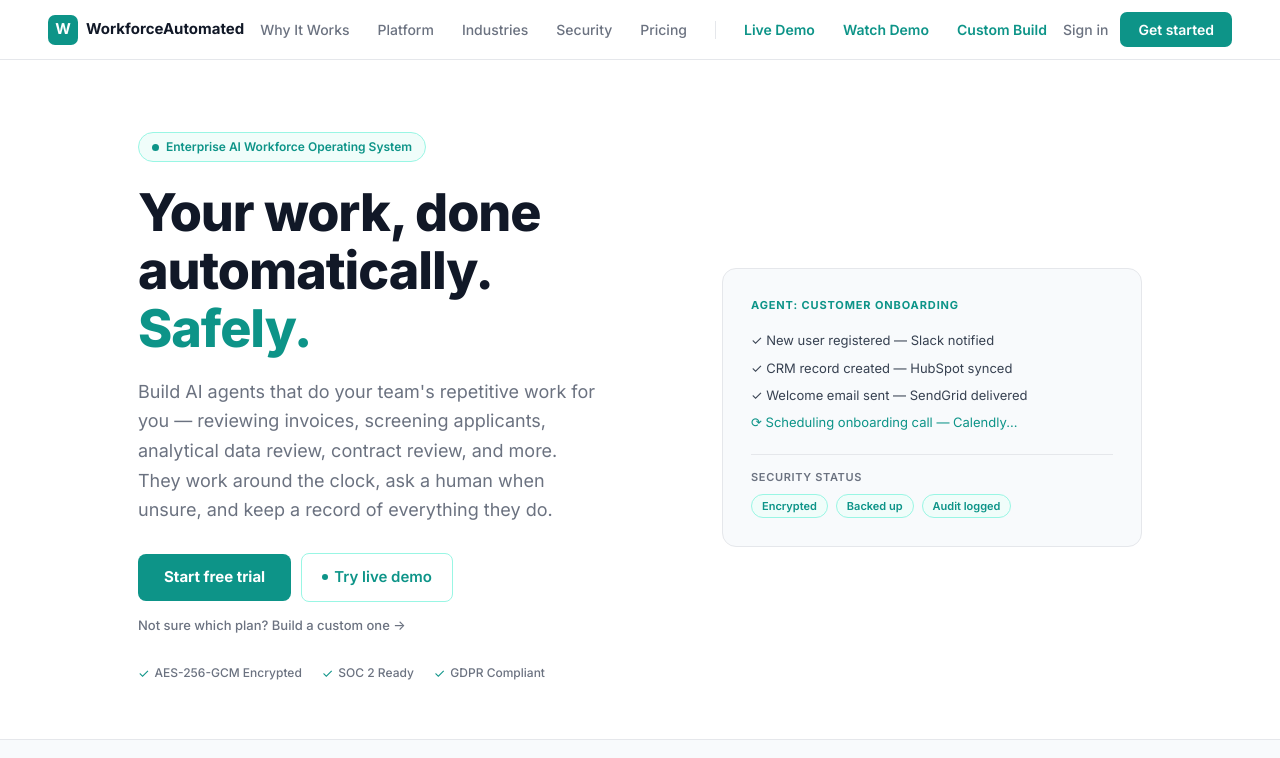
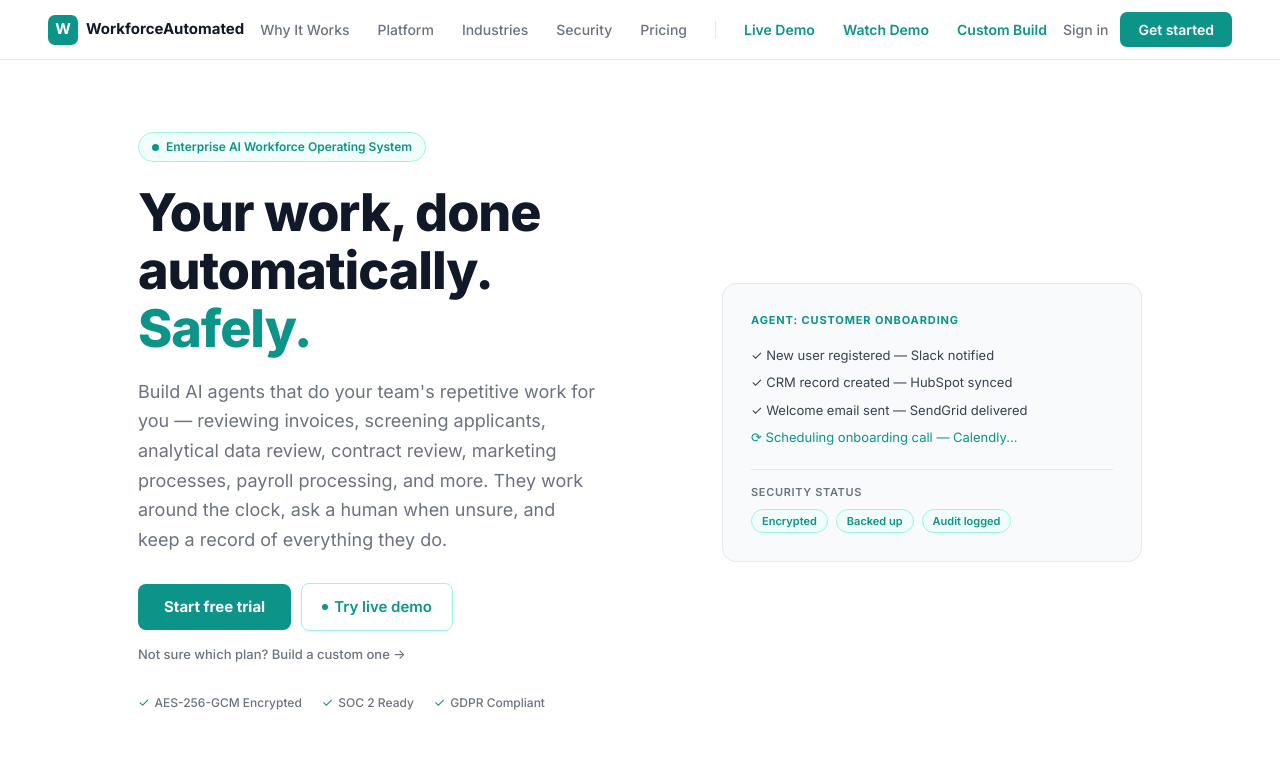
Before and after one commit to jeaninek74/workforceautomated, a React (Vite) app in the folder frontend/: page / in a window 1280 px wide. Shown: the top 758 px of the page. Built offline with nearby package versions, Linux system fonts and the light colour scheme; no server answers.

Commit message:
Add marketing processes and payroll processing to hero subtext examples

```diff
--- a/frontend/src/pages/Landing.tsx
+++ b/frontend/src/pages/Landing.tsx
@@ -174,7 +174,7 @@ export default function Landing() {
             <span style={{ color: TEAL }}>Safely.</span>
           </h1>
           <p style={{ fontSize: 18, color: GRAY_TEXT, lineHeight: 1.65, margin: "0 0 28px", maxWidth: 460 }}>
-            Build AI agents that do your team's repetitive work for you — reviewing invoices, screening applicants, analytical data review, contract review, and more. They work around the clock, ask a human when unsure, and keep a record of everything they do.
+            Build AI agents that do your team's repetitive work for you — reviewing invoices, screening applicants, analytical data review, contract review, marketing processes, payroll processing, and more. They work around the clock, ask a human when unsure, and keep a record of everything they do.
           </p>
           <div style={{ display: "flex", gap: 10, alignItems: "center", flexWrap: "wrap" }}>
             <Link to="/register" style={{ background: TEAL, color: "#fff", fontWeight: 700, fontSize: 15, padding: "12px 26px", borderRadius: 8, textDecoration: "none" }}>
```
